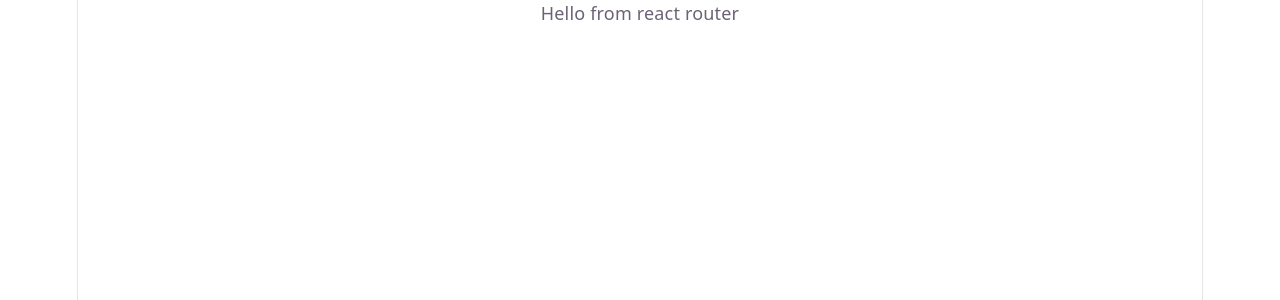
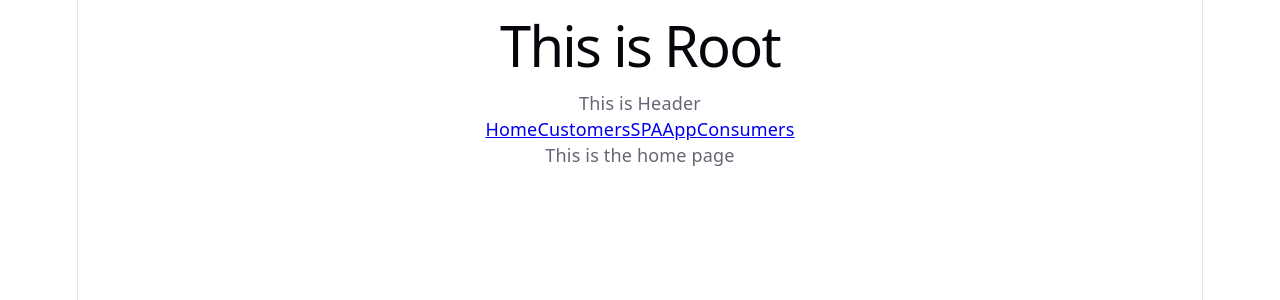
Before and after one commit to axiomshuvo/ph_workshop, a React (Vite) app: page / in a window 1280 px wide. Shown: the top 300 px of the page. Built offline with nearby package versions, Linux system fonts and the light colour scheme; no server answers.

Commit message:
git route revising

```diff
--- a/src/App.jsx
+++ b/src/App.jsx
@@ -1,6 +1,6 @@
 import "./App.css";
 
-import Spa from "./components/Spa";
+// import Spa from "./components/Spa";
 // import Chart from "./components/chart/Chart";
 
 // const marksPromise = axios.get("../public/marksData.json");
@@ -8,12 +8,11 @@ import Spa from "./components/Spa";
 export default function App() {
   return (
     <>
-      <h1>Line Chart</h1>
+      <h1>App</h1>
       {/* <Chart /> */}
       {/* <Suspense fallback={<p>Loacing ...</p>}>
         <Axios marksPromise={marksPromise}></Axios>
       </Suspense> */}
-      <Spa />
     </>
   );
 }
--- a/src/App2.jsx
+++ b/src/App2.jsx
@@ -69,4 +69,4 @@ function App2() {
   );
 }
 
-export default App;
+export default App2;
--- /dev/null
+++ b/src/components/Home.jsx
@@ -0,0 +1,3 @@
+export default function Home() {
+  return <div>This is the home page</div>;
+}
--- /dev/null
+++ b/src/components/Root.jsx
@@ -0,0 +1,12 @@
+import { Outlet } from "react-router";
+import Header from "./route/Header";
+
+export default function Root() {
+  return (
+    <div>
+      <h1>This is Root </h1>
+      <Header />
+      <Outlet />
+    </div>
+  );
+}
--- /dev/null
+++ b/src/components/route/Consumers.jsx
@@ -0,0 +1,15 @@
+import { use } from "react";
+
+export default function Consumers({ consumersPromise }) {
+  const consumers = use(consumersPromise);
+  return (
+    <div>
+      <h1>Consumers List</h1>
+      <ul>
+        {consumers.map((consumer) => (
+          <li key={consumer.id}>{consumer.name}</li>
+        ))}
+      </ul>
+    </div>
+  );
+}
--- /dev/null
+++ b/src/components/route/Customers.jsx
@@ -0,0 +1,17 @@
+import { useLoaderData } from "react-router";
+
+export default function Customers() {
+  const users = useLoaderData();
+  console.log(users);
+
+  return (
+    <div>
+      <h1>Customers List</h1>
+      <ul>
+        {users.map((user) => (
+          <li key={user.id}>{user.name}</li>
+        ))}
+      </ul>
+    </div>
+  );
+}
--- /dev/null
+++ b/src/components/route/Header.jsx
@@ -0,0 +1,16 @@
+import { NavLink } from "react-router";
+
+export default function Header() {
+  return (
+    <>
+      <div>This is Header</div>
+      <nav>
+        <NavLink to="/">Home</NavLink>
+        <NavLink to="/customers">Customers</NavLink>
+        <NavLink to="/spa">SPA</NavLink>
+        <NavLink to="/app">App</NavLink>
+        <NavLink to="/consumers">Consumers</NavLink>
+      </nav>
+    </>
+  );
+}
--- a/src/main.jsx
+++ b/src/main.jsx
@@ -1,31 +1,67 @@
-import { StrictMode } from "react";
+import { StrictMode, Suspense } from "react";
 import { createRoot } from "react-dom/client";
 import { createBrowserRouter, RouterProvider } from "react-router";
 import App from "./App";
+import Home from "./components/Home";
+import Root from "./components/Root";
+import Consumers from "./components/route/Consumers";
+import Customers from "./components/route/Customers";
+import Spa from "./components/Spa";
 import "./index.css";
+
+const consumersPromise = fetch(
+  "https://jsonplaceholder.typicode.com/users",
+).then((res) => res.json());
 
 const router = createBrowserRouter([
   {
     path: "/",
-    element: <div>Hello from react router</div>,
+    Component: Root,
+    children: [
+      {
+        index: true,
+        Component: Home,
       },
       {
-    path: "/spa",
-    element: <div>This is the spa page</div>,
+        path: "customers",
+        loader: () => fetch("https://jsonplaceholder.typicode.com/users"),
+        Component: Customers,
       },
       {
         path: "app",
-    Component: App,
+        element: <App />,
       },
       {
-    path: "app2",
-    element: <App />,
+        path: "spa",
+        element: <Spa />,
       },
+
+      {
+        path: "consumers",
+        element: (
+          <Suspense fallback={<div>Loading...</div>}>
+            <Consumers consumersPromise={consumersPromise} />
+          </Suspense>
+        ),
+      },
+    ],
+  },
+  // {
+  //   path: "/spa",
+  //   element: <div>This is the spa page</div>,
+  // },
+  // {
+  //   path: "app",
+  //   Component: App,
+  // },
+  // {
+  //   path: "app2",
+  //   element: <App2 />,
+  // },
 ]);
 
 createRoot(document.getElementById("root")).render(
   <StrictMode>
-    {/* <App /> */}
-    <RouterProvider router={router} />
+    <RouterProvider router={router}></RouterProvider>
   </StrictMode>,
 );
```
Lines whose indentation alone changed are shown as unchanged.
